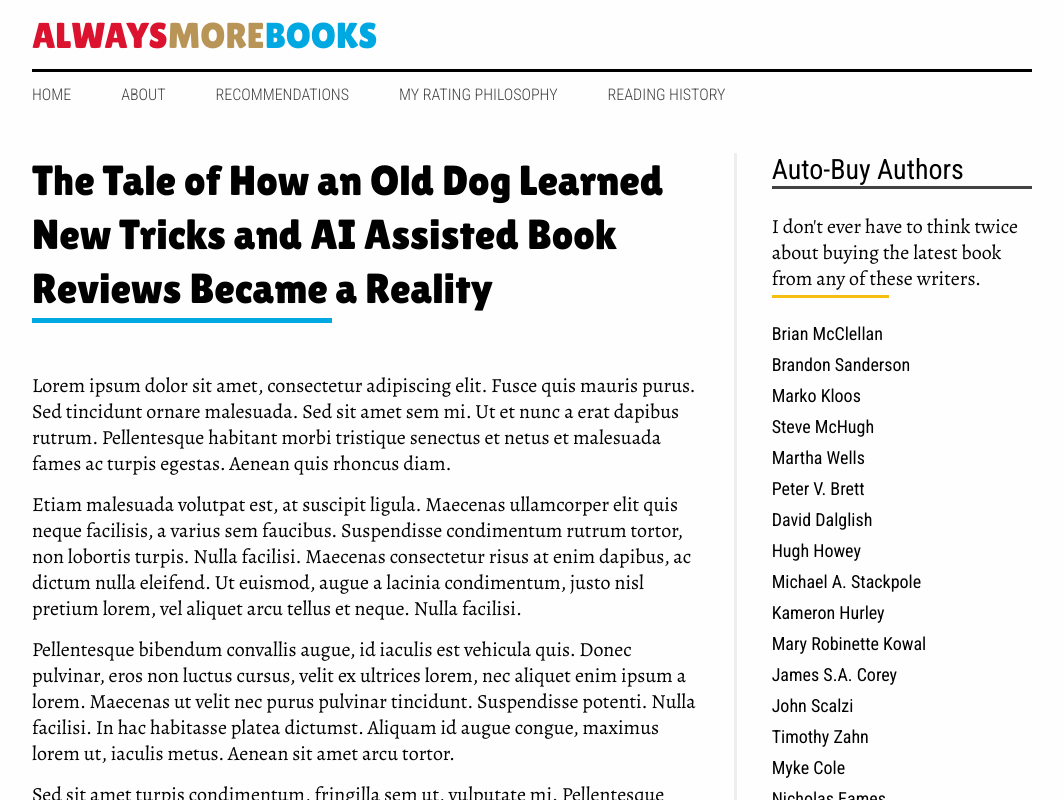
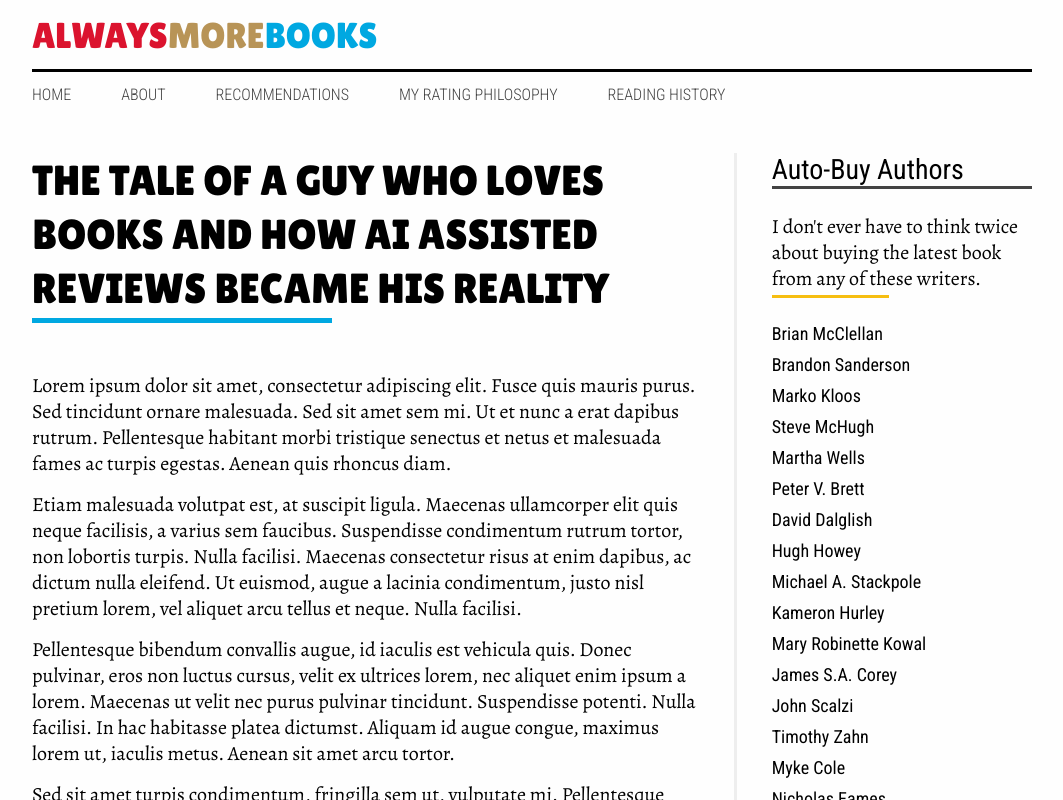
Before and after one commit to cuttlemaster/alwaysmorebooks, a Next.js app: page /about in a window 1280 px wide. Shown: the top 800 px of the page, without its empty margins (108-1171 px from the left). Built offline with nearby package versions, Linux system fonts and the light colour scheme.

Commit message:
h1 fix for /about

```diff
--- a/src/components/GlobalStyles.js
+++ b/src/components/GlobalStyles.js
@@ -20,6 +20,7 @@ const GlobalStyles = ({theme}) => {
             margin-bottom: 50px;
             font-size: 42px;
             line-height: 54px;
+            text-transform: uppercase;
 
             &:after {
               display: block;
--- a/src/pages/about.js
+++ b/src/pages/about.js
@@ -26,7 +26,7 @@ export default function About() {
 
       <AboutContainer>
         <MainBody>
-          <h1 className="about">The Tale of How an Old Dog Learned New Tricks and AI Assisted Book Reviews Became a Reality</h1>
+          <h1 className="about">The Tale of a Guy Who Loves Books and How AI Assisted Reviews Became His Reality</h1>
 
           <p>Lorem ipsum dolor sit amet, consectetur adipiscing elit. Fusce quis mauris purus. Sed tincidunt ornare malesuada. Sed sit amet sem mi. Ut et nunc a erat dapibus rutrum. Pellentesque habitant morbi tristique senectus et netus et malesuada fames ac turpis egestas. Aenean quis rhoncus diam.</p>
 
```
